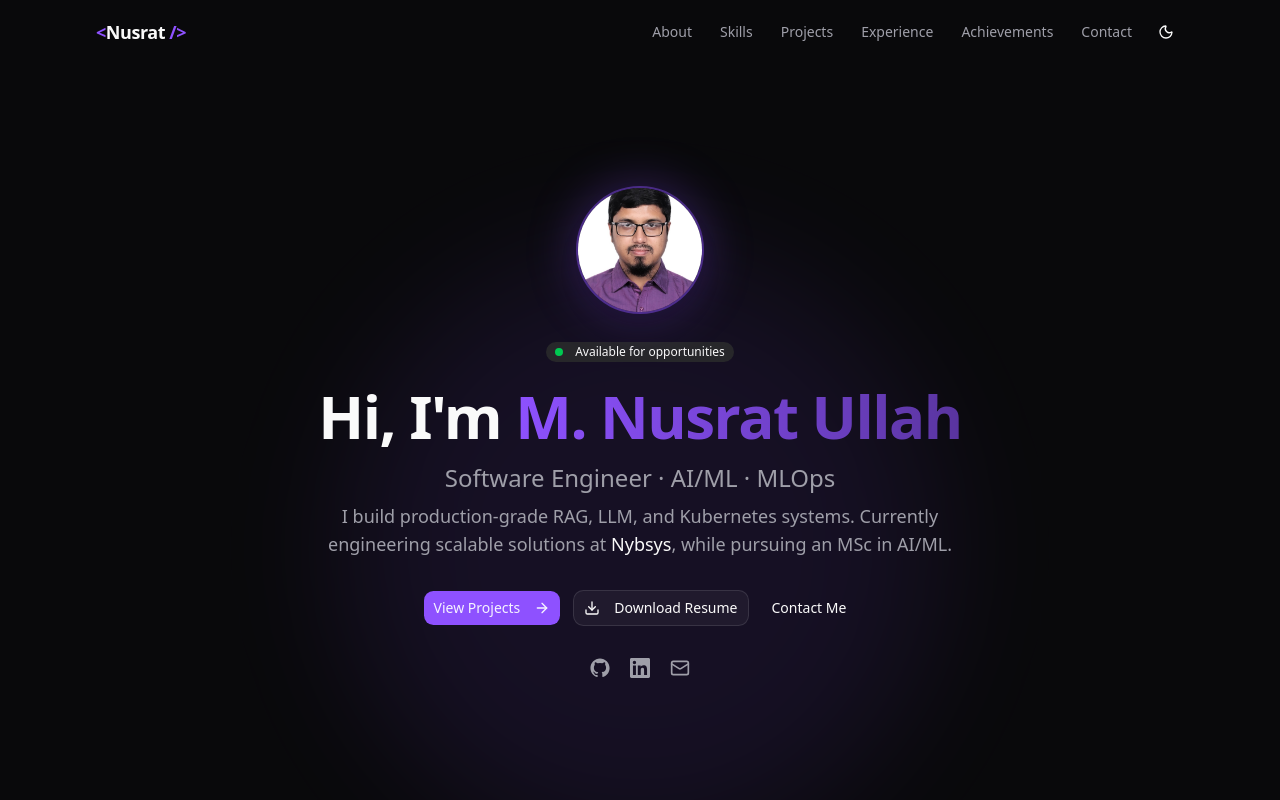
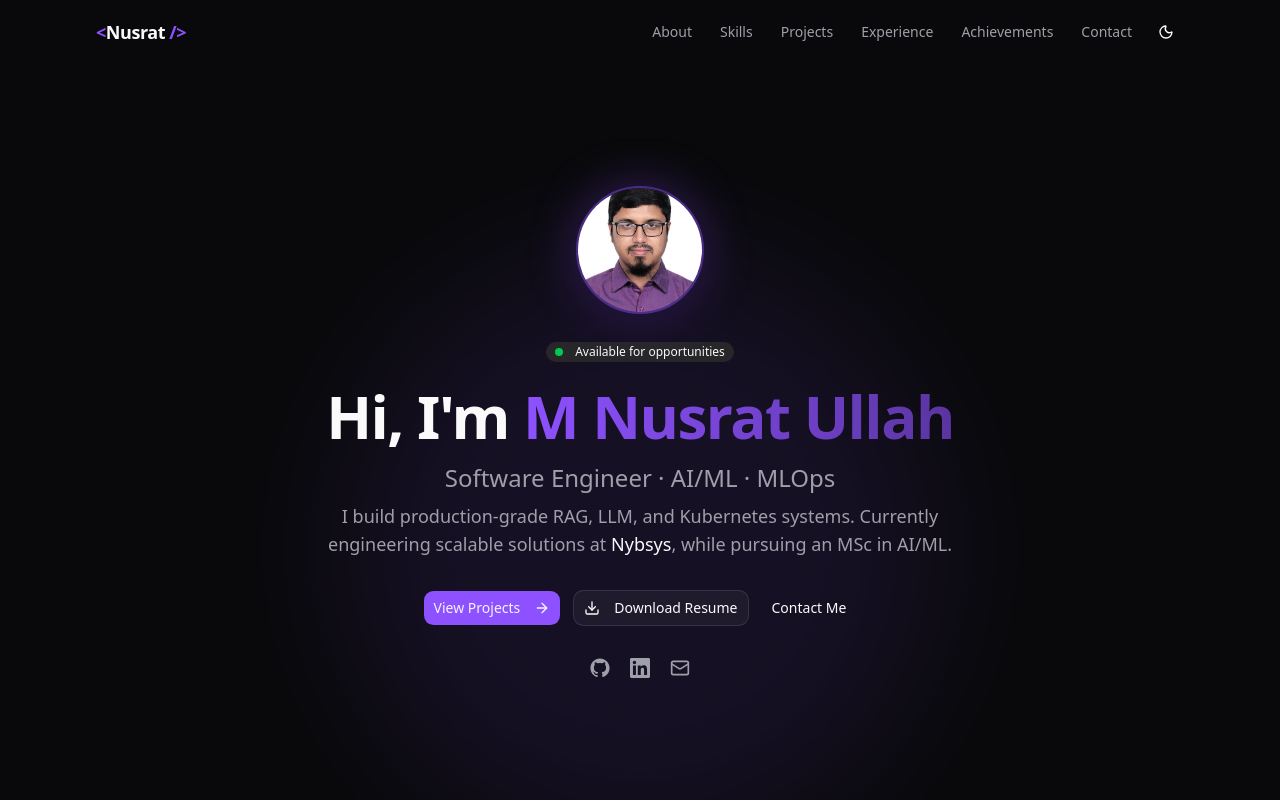
Before and after one commit to M-Nusrat-Ullah/portfolio, a Next.js app: page / in a window 1280 px wide. Shown: the top 800 px of the page. Built offline with nearby package versions, Linux system fonts and the light colour scheme.

Commit message:
Fixed the dot in my name

```diff
--- a/src/app/layout.tsx
+++ b/src/app/layout.tsx
@@ -20,13 +20,13 @@ const SITE_URL = "https://nusrat-ullah.vercel.app";
 export const metadata: Metadata = {
   metadataBase: new URL(SITE_URL),
   title: {
-    default: "M. Nusrat Ullah — Software Engineer | AI/ML & MLOps",
-    template: "%s | M. Nusrat Ullah",
+    default: "M Nusrat Ullah — Software Engineer | AI/ML & MLOps",
+    template: "%s | M Nusrat Ullah",
   },
   description:
     "Software Engineer specializing in AI/ML, MLOps, and production-grade systems. Building RAG, LLM, and Kubernetes-based solutions at Nybsys. MSc in CSE (AI/ML) at Jahangirnagar University.",
   keywords: [
-    "M. Nusrat Ullah",
+    "M Nusrat Ullah",
     "Nusrat Ullah",
     "Software Engineer",
     "AI Engineer",
@@ -41,28 +41,28 @@ export const metadata: Metadata = {
     "FastAPI",
     "Next.js Developer",
   ],
-  authors: [{ name: "M. Nusrat Ullah", url: "https://github.com/M-Nusrat-Ullah" }],
-  creator: "M. Nusrat Ullah",
+  authors: [{ name: "M Nusrat Ullah", url: "https://github.com/M-Nusrat-Ullah" }],
+  creator: "M Nusrat Ullah",
   openGraph: {
     type: "website",
     locale: "en_US",
     url: SITE_URL,
-    title: "M. Nusrat Ullah — Software Engineer | AI/ML & MLOps",
+    title: "M Nusrat Ullah — Software Engineer | AI/ML & MLOps",
     description:
       "Building production RAG, LLM, and Kubernetes systems. AI/ML engineer with research background and 1300+ competitive programming problems solved.",
-    siteName: "M. Nusrat Ullah",
+    siteName: "M Nusrat Ullah",
     images: [
       {
         url: "/og-image.png",
         width: 1200,
         height: 630,
-        alt: "M. Nusrat Ullah — Software Engineer",
+        alt: "M Nusrat Ullah — Software Engineer",
       },
     ],
   },
   twitter: {
     card: "summary_large_image",
-    title: "M. Nusrat Ullah — Software Engineer | AI/ML & MLOps",
+    title: "M Nusrat Ullah — Software Engineer | AI/ML & MLOps",
     description:
       "Building production RAG, LLM, and Kubernetes systems. AI/ML engineer at Nybsys.",
     images: ["/og-image.png"],
@@ -114,7 +114,7 @@ export default function RootLayout({
             __html: JSON.stringify({
               "@context": "https://schema.org",
               "@type": "Person",
-              name: "M. Nusrat Ullah",
+              name: "M Nusrat Ullah",
               url: SITE_URL,
               image: `${SITE_URL}/og-image.png`,
               jobTitle: "Software Engineer",
--- a/src/components/footer.tsx
+++ b/src/components/footer.tsx
@@ -10,7 +10,7 @@ export function Footer() {
       <div className="mx-auto max-w-6xl px-4 sm:px-6 lg:px-8 py-8">
         <div className="flex flex-col sm:flex-row items-center justify-between gap-4">
           <p className="text-sm text-muted-foreground">
-            © {year} M. Nusrat Ullah. Built with Next.js & Tailwind CSS.
+            © {year} M Nusrat Ullah. Built with Next.js & Tailwind CSS.
           </p>
           <div className="flex items-center gap-4">
             <Link
--- a/src/components/sections/about.tsx
+++ b/src/components/sections/about.tsx
@@ -53,7 +53,7 @@ export function About() {
           >
             <p>
               I&apos;m{" "}
-              <span className="text-foreground font-semibold">M. Nusrat Ullah</span>, a
+              <span className="text-foreground font-semibold">M Nusrat Ullah</span>, a
               Software Engineer based in Dhaka, Bangladesh, currently building large-scale
               telecom and AI systems at{" "}
               <a
--- a/src/components/sections/hero.tsx
+++ b/src/components/sections/hero.tsx
@@ -30,7 +30,7 @@ export function Hero() {
             <div className="absolute inset-0 rounded-full bg-primary/30 blur-xl" />
             <Image
               src="/avatar.jpg"
-              alt="M. Nusrat Ullah"
+              alt="M Nusrat Ullah"
               width={120}
               height={120}
               priority
@@ -61,7 +61,7 @@ export function Hero() {
         >
           Hi, I&apos;m{" "}
           <span className="bg-gradient-to-r from-primary to-primary/60 bg-clip-text text-transparent">
-            M. Nusrat Ullah
+            M Nusrat Ullah
           </span>
         </motion.h1>
 
```
